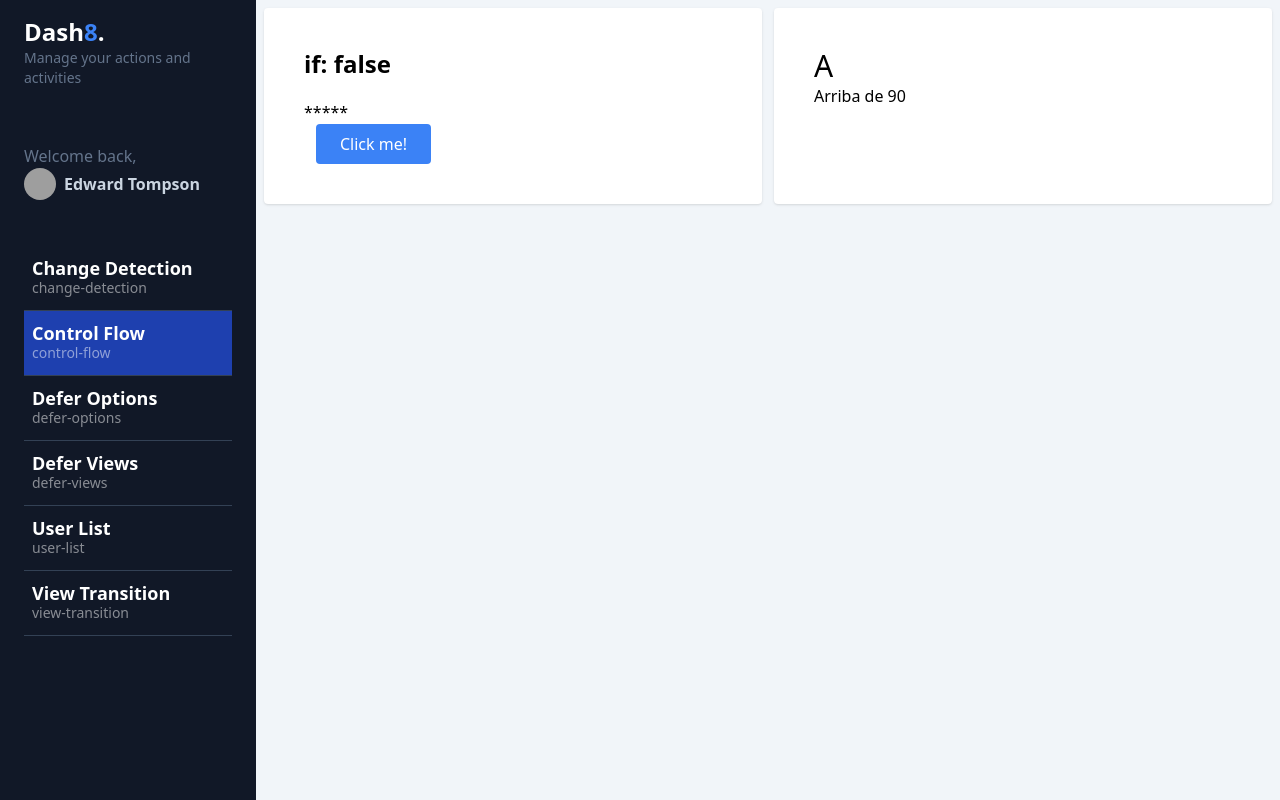
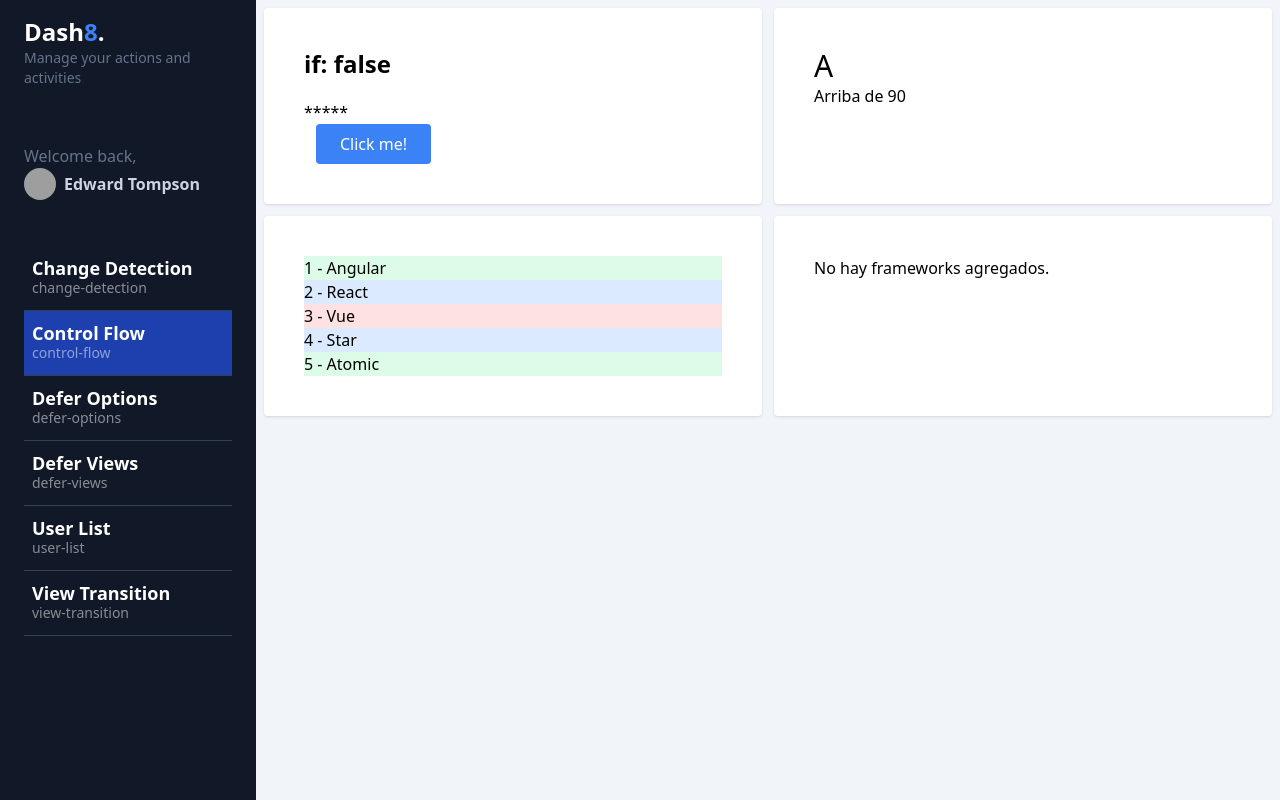
Before and after one commit to Z3NJIN/my-dashboard, an Angular app: page /dashboard/control-flow in a window 1280 px wide. Built offline with nearby package versions, Linux system fonts and the light colour scheme; grey boxes are pictures that could not be loaded.

Commit message:
Control flow @for

```diff
--- a/src/app/dashboard/pages/control-flow/control-flow.component.html
+++ b/src/app/dashboard/pages/control-flow/control-flow.component.html
@@ -1,5 +1,4 @@
 <section class="grid grid-cols-1 md:grid-cols-2 gap-3">
-
     <!-- @if -->
     <div class="bg-white rounded shadow p-10">
 
@@ -35,4 +34,30 @@
         }
 
     </div>
+
+    <!-- @for -->
+    <div class="bg-white rounded shadow p-10">
+        <ul>
+            @for (framework of frameworks(); track framework; let i =$index, first = $first, last = $last, even = $even,
+            odd= $odd, count = $count) {
+            <li [class]="{
+                'bg-red-100': even && !first && !last,
+                'bg-blue-100': odd && !first && !last,
+                'bg-green-100': first || last
+            }">
+                {{i+1}} - {{framework}}
+            </li>
+            }
+        </ul>
+    </div>
+
+    <div class="bg-white rounded shadow p-10">
+        <ul>
+            @for (framework of frameworks2(); track $index) {
+            <li>{{framework}}</li>
+            }@empty {
+            <li>No hay frameworks agregados.</li>
+            }
+        </ul>
+    </div>
 </section>
--- a/src/app/dashboard/pages/control-flow/control-flow.component.ts
+++ b/src/app/dashboard/pages/control-flow/control-flow.component.ts
@@ -12,6 +12,8 @@ type Grade = 'A'|'B'|'C'
 export default class ControlFlowComponent {
   public showContent = signal(false);
   public grade = signal<Grade>('A');
+  public frameworks = signal(['Angular','React','Vue','Star','Atomic']);
+  public frameworks2 = signal([]);
 
   public toggleContent() {
     this.showContent.update(value => !value);
```
Lines whose indentation alone changed are shown as unchanged.
